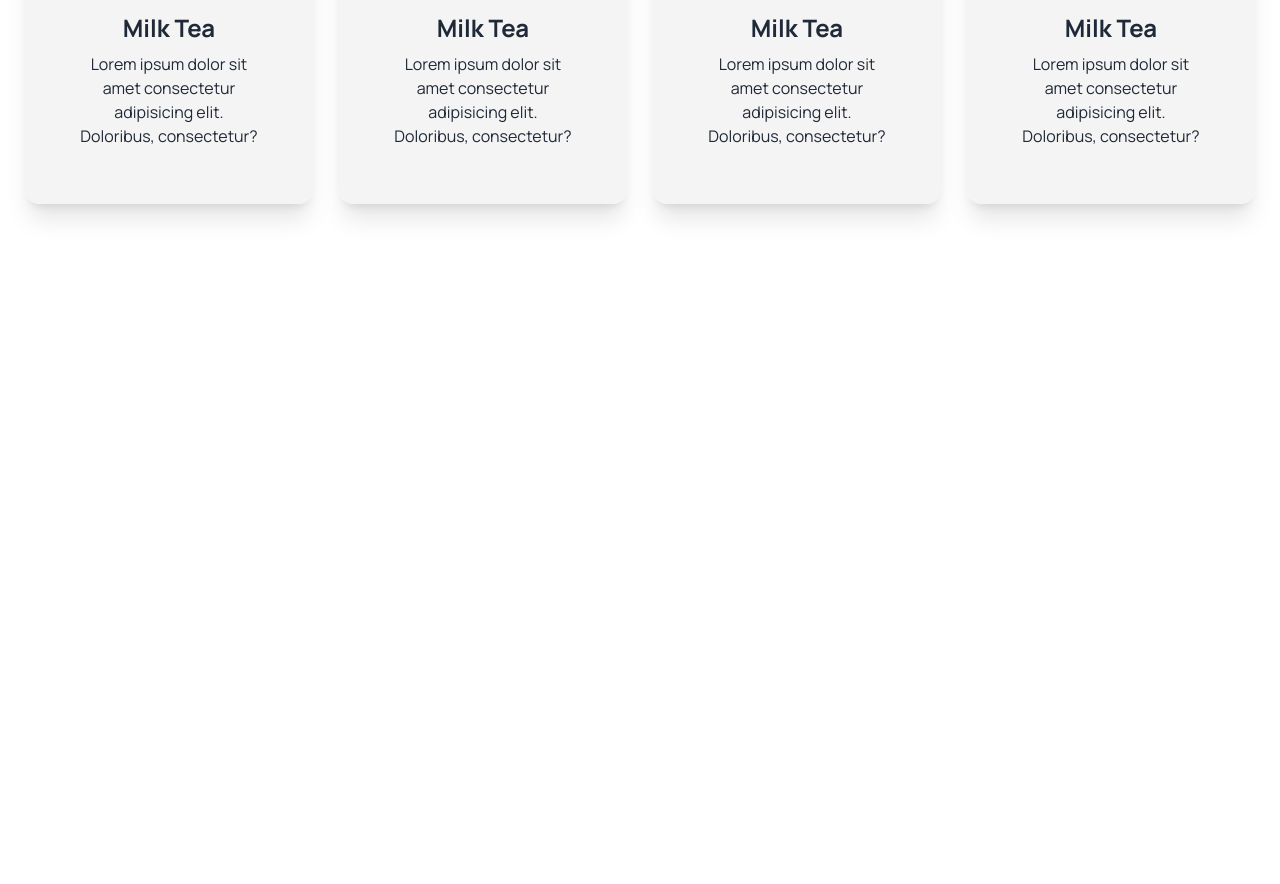
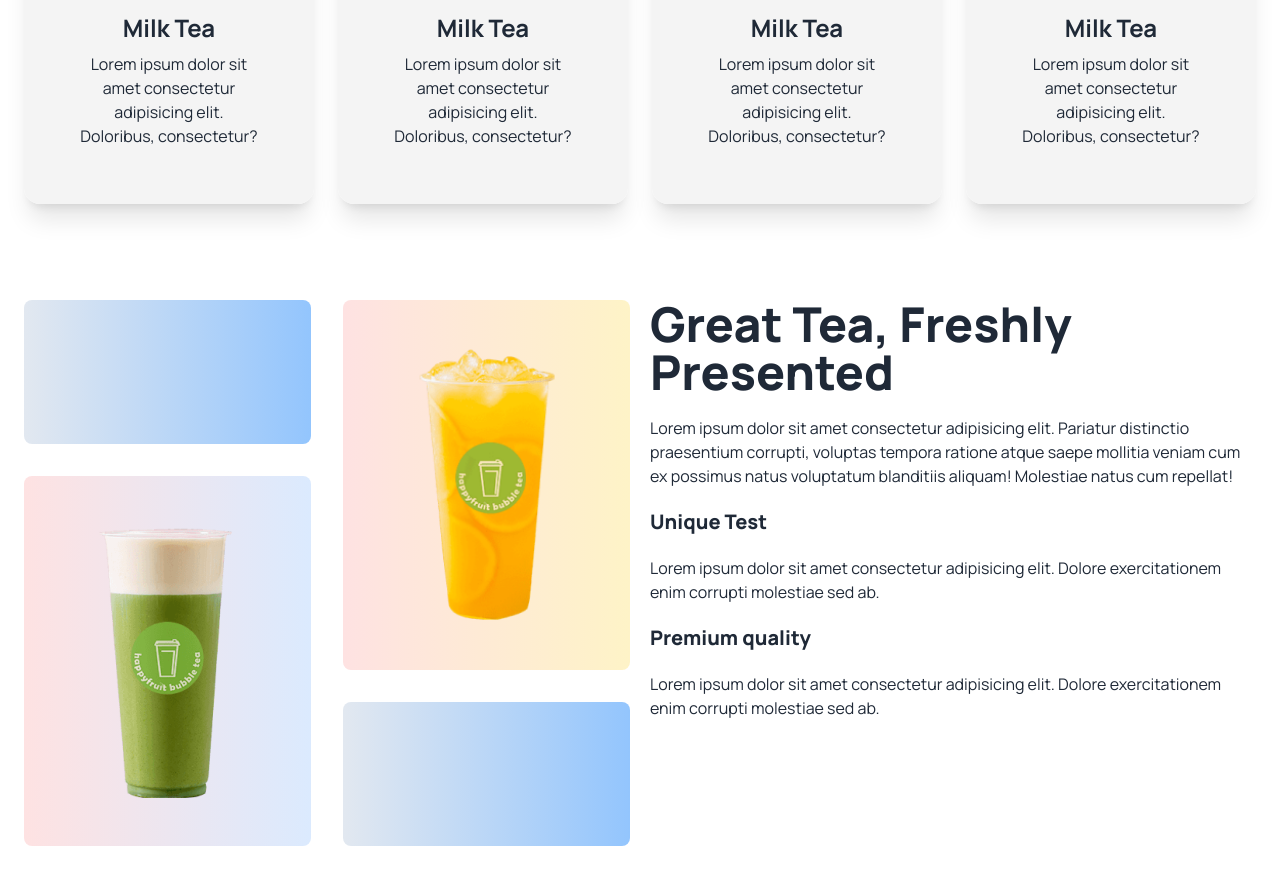
Before and after one commit to RidwanSupon/Tea-Landing-page, a plain HTML site: page index.html in a window 1280 px wide. Shown: the part 925-1809 px from the top of the page. Before the commit the page ends 1225 px from the top, so only its background shows below. Drawn offline with nearby package versions, Linux system fonts and the light colour scheme.

Commit message:
first commit

```diff
--- a/index.html
+++ b/index.html
@@ -36,6 +36,7 @@
 </style>
 </head>
 <body class="font-manrope">
+
     <header class="container mx-auto px-1 md:px-2 lg:px-6">
         <div class="hero ">
             <div class="hero-content flex-col lg:flex-row-reverse">
@@ -52,7 +53,7 @@
                 </div>
               </div>
               <div>
-                <h1 class="text-7xl font-extrabold">It's good <br>
+                <h1 class="text-2xl font-bold md:text-7xl md:font-extrabold">It's good <br>
                 tea time at the <br> Tea house</h1>
                 <p class="py-6">
                   Lorem ipsum dolor sit amet, consectetur adipisicing elit. Eligendi aperiam facilis laborum ipsam, sint mollitia itaque dolorem asperiores at aliquam consectetur modi deleniti molestiae eos?
@@ -63,8 +64,9 @@
           </div>
     </header>
     <main class="container mx-auto px-1 md:px-2 lg:px-6">
+        <!--card details-->
         <section class="text-center my-24">
-            <h2 class="text-5xl mb-5">Our Featured Product</h2>
+            <h2 class="text-2xl md:text-5xl mb-5">Our Featured Product</h2>
             <p class="lg:max-w-3xl mx-auto">Lorem ipsum dolor, sit amet consectetur adipisicing elit. Debitis reprehenderit alias optio adipisci nostrum minima! Lorem ipsum dolor sit amet consectetur adipisicing elit. Quasi, minus laboriosam! Beatae molestiae, repellat et officia magnam deleniti illum impedit!
 
             </p>
@@ -122,6 +124,30 @@
             </div>
 
         </section>
+
+        <!--Great tea-->
+        <section class="my-24 grid grid-cols-1 md:grid-cols-2 gap-5">
+            <div class="grid gap-8 grid-cols-1 md:grid-cols-2">
+                <div class="rounded-lg bg-gradient-to-r from-slate-200 to-blue-300 h-36 "></div>
+                <div class="row-span-2 rounded-lg bg-gradient-to-r from-red-100 to-amber-100 py-12 flex justify-center items">
+                    <img src="tea-house-resources-main/images/fresh-1.png" alt="">
+                </div>
+                <div class="row-span-2 rounded-lg bg-gradient-to-r from-red-100 to-blue-100 py-12 flex justify-center items">
+                    <img src="tea-house-resources-main/images/fresh-2.png" alt="">
+                </div>
+                <div class="rounded-lg bg-gradient-to-r from-slate-200 to-blue-300 h-36" ></div>
+
+            </div>
+            <div class="space-y-5">
+                <h3 class="text-5xl font-extrabold">Great Tea, Freshly <br> Presented</h3>
+                <p>Lorem ipsum dolor sit amet consectetur adipisicing elit. Pariatur distinctio praesentium corrupti, voluptas tempora ratione atque saepe mollitia veniam cum ex possimus natus voluptatum blanditiis aliquam! Molestiae natus cum repellat!</p>
+                <h4 class="text-xl font-extrabold">Unique Test</h4>
+                <p>Lorem ipsum dolor sit amet consectetur adipisicing elit. Dolore exercitationem enim corrupti molestiae sed ab.</p>
+                <h4 class="text-xl font-extrabold">Premium quality</h4>
+                <p>Lorem ipsum dolor sit amet consectetur adipisicing elit. Dolore exercitationem enim corrupti molestiae sed ab.</p>
+
+            </div>
+        </section>
     </main>
     <footer></footer>
 </body>
```
